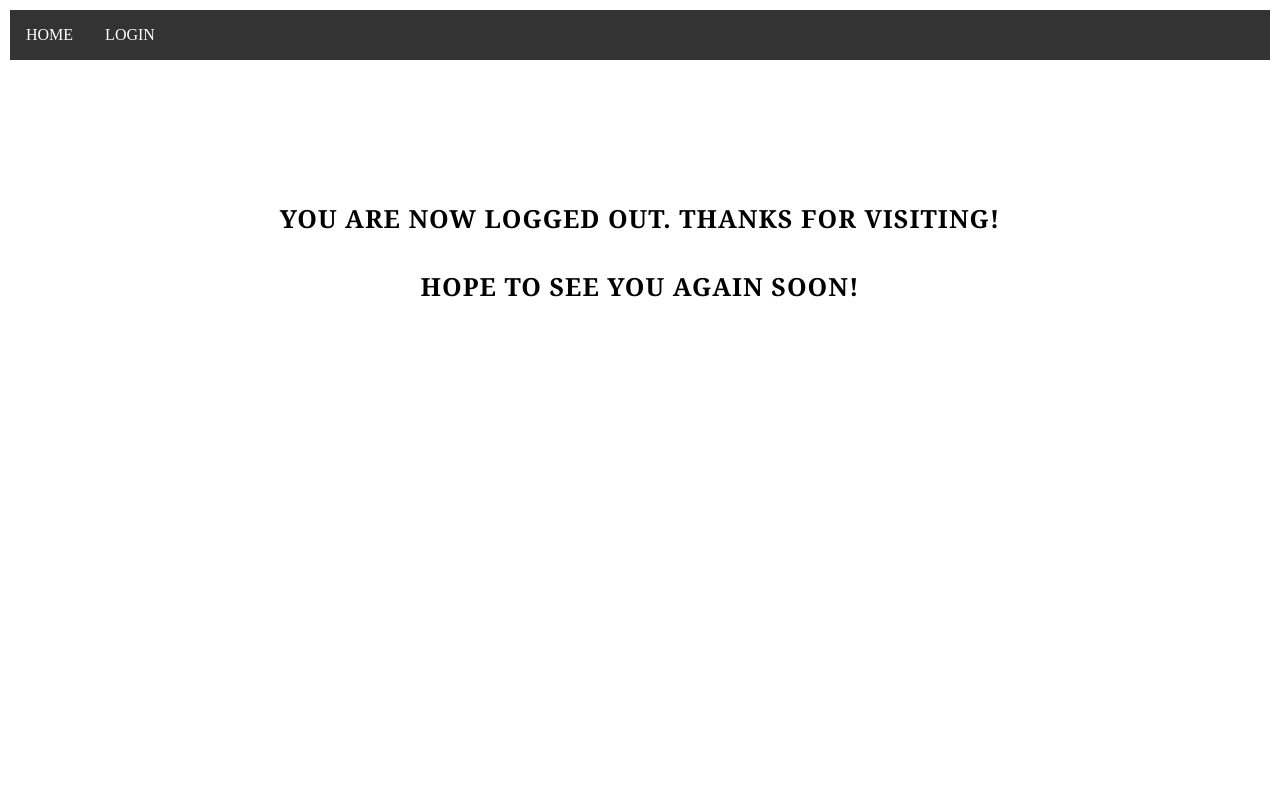
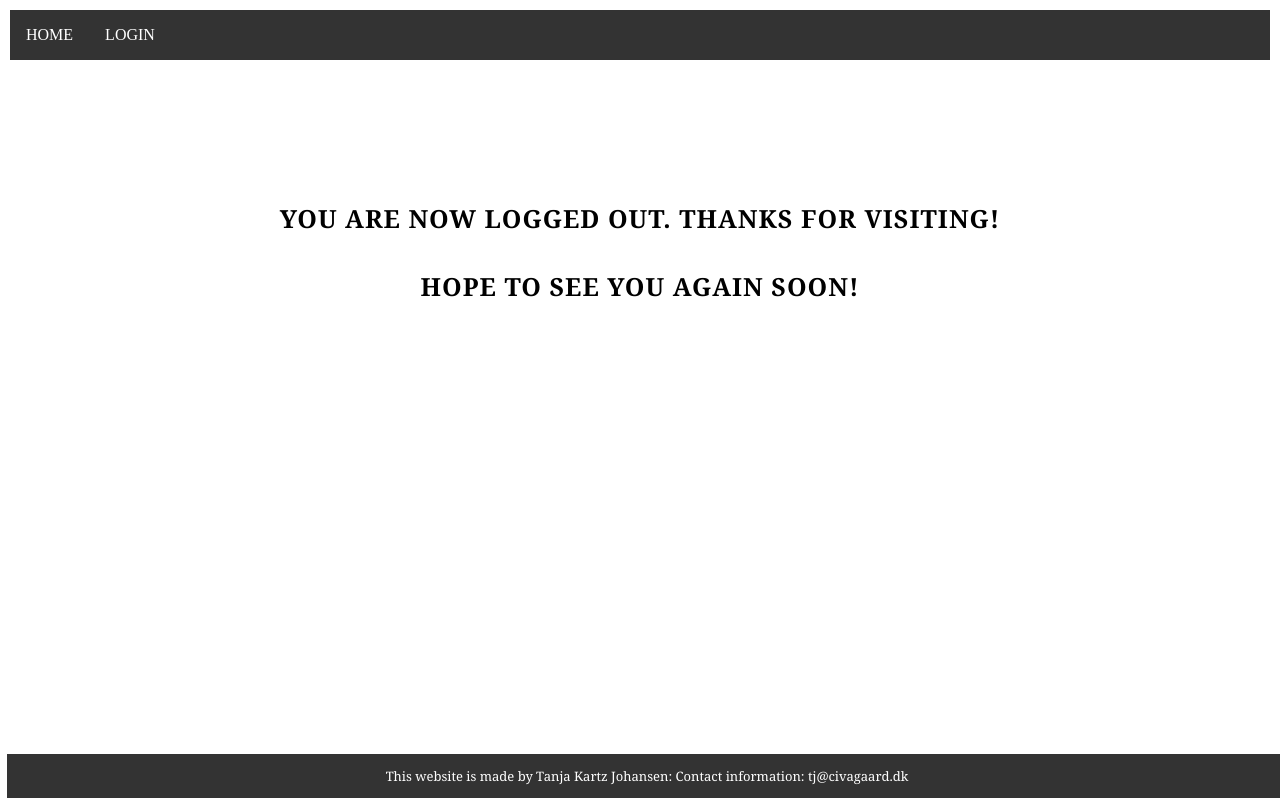
Before and after one commit to TanjaKartz/examProject, a website: page public/logout.html in a window 1280 px wide. Drawn offline with Linux system fonts and the light colour scheme.

Commit message:
Update 15
I did not make anything new work - I just made it look less messy
Status: of what is missing
- List items should stay there (be individual for each user)
- Delete items from list should be possible
- Add real-time feature

```diff
--- a/database.js
+++ b/database.js
@@ -45,6 +45,8 @@ db.Item = sequelize.define('item', {
     allowNull: false
   }
   /*
+  //I could have made two fiels, one for title and one for artist
+  //but I don't know how to do that - so this will be part of my "further improvements"
   ,
   artist: {
     type: Sequelize.STRING,
--- a/public/logout.html
+++ b/public/logout.html
@@ -23,6 +23,10 @@
       Hope to see you again soon!
     </h2>
   </div>
+
+  <div class="footer">
+    <p>This website is made by Tanja Kartz Johansen: Contact information: tj@civagaard.dk</p>
+  </div>
 </body>
 
 </html>
```
Also changed, not shown: public/index.html (+1 -19 lines), public/login.html (+1 -1 lines), server.js (+5 -15 lines), 1 other file.
